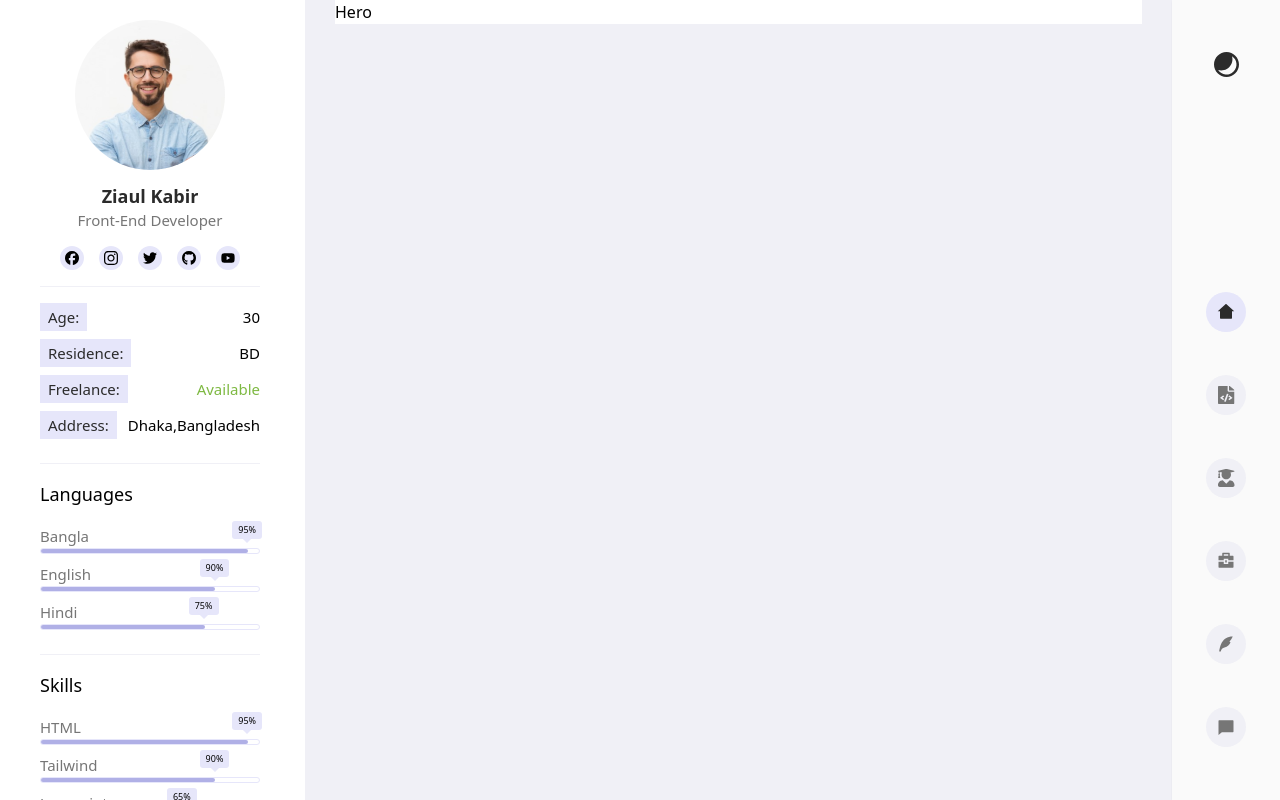
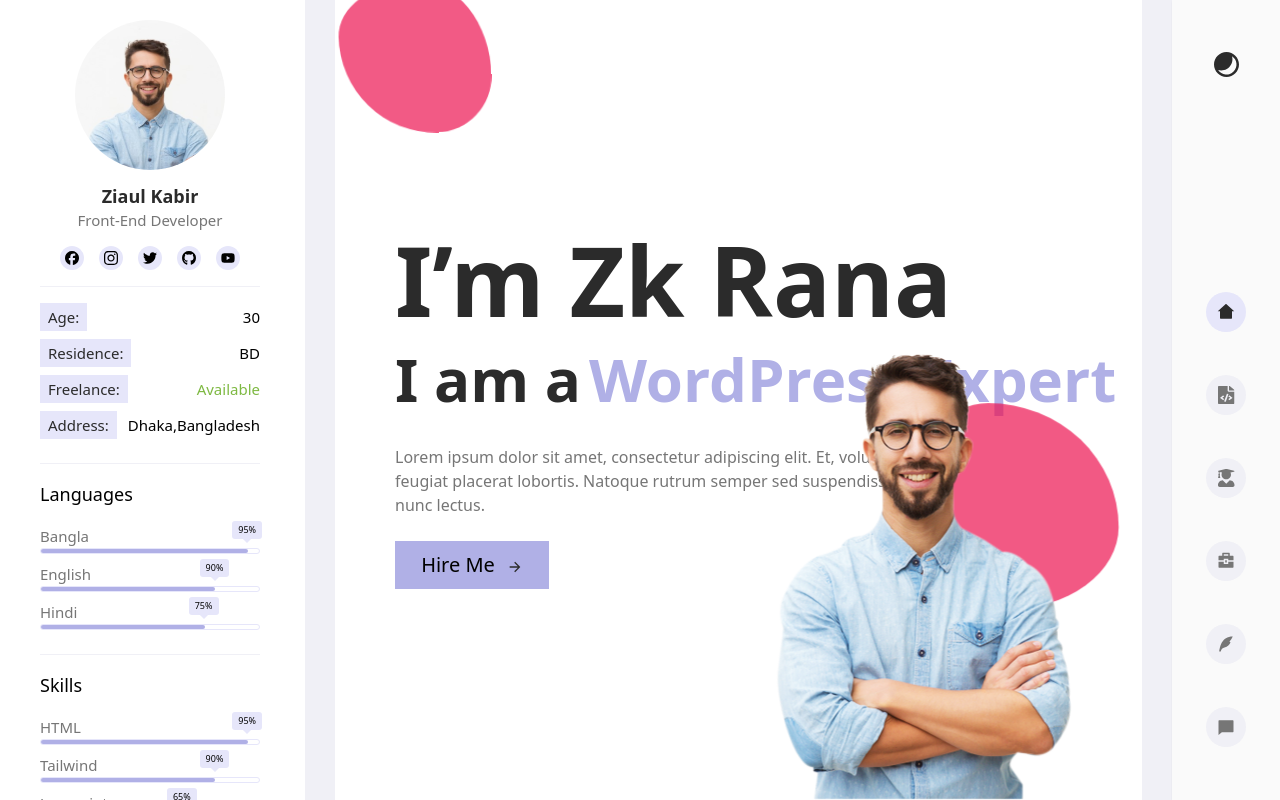
Before and after one commit to zkrana/portfolio, a Next.js app: page / in a window 1280 px wide. Built offline with nearby package versions, Linux system fonts and the light colour scheme.

Commit message:
Home screen complete

```diff
--- a/app/globals.css
+++ b/app/globals.css
@@ -85,4 +85,73 @@
             opacity: 1;
         }
     }
+
+
+/* SkillToggle.css */
+.skill-toggle {
+    display: flex;
+    align-items: center;
+    justify-content: center;
+    height: 100px; /* Adjust the height as needed */
+  }
+
+  .skill-animation {
+    color: #B0B0E6;
+    opacity: 0;
+    transition: opacity 0.5s ease-in-out; /* Adjust the transition duration and timing as needed */
+  }
+
+  .skill-animation.show {
+    opacity: 1;
+  }
+
+  .shape-blob {
+	background:#ED1250;
+	height: 200px;
+	width: 200px;
+	border-radius: 30% 50% 20% 40%;
+  	animation:
+		transform 20s ease-in-out infinite both alternate,
+		movement_one 40s ease-in-out infinite both;
+	opacity:.7;
+	position: absolute;
+	left: 70%;
+	top: 50%;
 }
+.shape-blob.one{
+	height: 150px;
+	width: 150px;
+	left: 0px;
+	top: -20px;
+    z-index: 0;
+	transform: rotate(-180deg);
+	animation: transform 30s ease-in-out infinite both alternate, movement_two 60s ease-in-out infinite both;
+}
+
+@keyframes transform
+{
+    0%,
+  100% { border-radius: 33% 67% 70% 30% / 30% 30% 70% 70%; }
+   20% { border-radius: 37% 63% 51% 49% / 37% 65% 35% 63%; }
+   40% { border-radius: 36% 64% 64% 36% / 64% 48% 52% 36%; }
+   60% { border-radius: 37% 63% 51% 49% / 30% 30% 70% 70%; }
+   80% { border-radius: 40% 60% 42% 58% / 41% 51% 49% 59%; }
+}
+
+
+@keyframes movement_one
+{
+    0%,
+  100% { transform: none; }
+   50% { transform: translate(50%, 20%) rotateY(10deg) scale(1.2); }
+}
+
+@keyframes movement_two
+{
+    0%,
+  500% { transform: none; }
+   50% { transform: translate(50%, 20%) rotate(-200deg) scale(1.2);}
+}
+
+
+}
--- a/app/page.tsx
+++ b/app/page.tsx
@@ -1,13 +1,13 @@
 import Image from 'next/image'
 import LeftSideBar from '@/components/leftsidebar/LeftSideBar'
-import Hero from '@/components/Hero'
+import HeroWrapper from '@/components/HeroWrapper'
 import RightSidebar from '@/components/rightsidebar/RightSidebar'
 
 export default function Home() {
   return (
     <div className='w-full flex gap-[30px] justify-between h-ful'>
       <LeftSideBar />
-      <Hero />
+      <HeroWrapper />
       <RightSidebar />
     </div>
   )
--- a/components/Hero.jsx
+++ /dev/null
@@ -1,10 +0,0 @@
-import React from 'react'
-
-export default function
-() {
-  return (
-    <div className='bg-white w-[calc(100%-473px)] block mx-auto ml-[335px]'>
-        Hero
-    </div>
-  )
-}
--- /dev/null
+++ b/components/HeroWrapper.jsx
@@ -0,0 +1,10 @@
+import React from 'react'
+import Hero from './hero/Hero'
+export default function HeroWrapper
+() {
+  return (
+    <>
+      <Hero />
+    </>
+  )
+}
--- /dev/null
+++ b/components/hero/Hero.jsx
@@ -0,0 +1,52 @@
+'use client'
+import Image from 'next/image'
+import PersonalImg from '../../public/zk.png'; // Make sure this path is correct
+import ToggleSkill from './SkillToggle'
+export default function Hero() {
+
+  return (
+    <div className='bg-white w-[calc(100%-473px)] min-h-[100vh] flex justify-between items-center ml-[335px] pt-[93px] pl-[60px] pb-[74px] relative'>
+    <div class="shape-blob"></div>
+	<div class="shape-blob one"></div>
+
+
+      <div className="content max-w-4xl">
+        <h1 className='her-t text-8xl leading-[98px] font-[700] text-text '>
+            I’m Zk Rana
+        </h1>
+
+        <ToggleSkill/>
+
+        <p className='hero-desc text-base text-sub-head pt-4 max-w-lg '>
+            Lorem ipsum dolor sit amet, consectetur adipiscing elit. Et, volutpat feugiat placerat lobortis. Natoque rutrum semper sed suspendisse nunc lectus.
+        </p>
+
+        <div className='w-[154px] h-12 mt-6'>
+        <button
+            type='button'
+            className=' w-full bg-[#B0B0E6] flex justify-center items-center gap-3 px-[19.5px] py-[10px]'
+            download
+            aria-label='Download CV'
+        >
+            <span className=' text-xl '>Hire Me </span>
+            <svg
+                className=' mt-1'
+                width="16" height="16" viewBox="0 0 16 16" fill="none" xmlns="http://www.w3.org/2000/svg">
+                <g clip-path="url(#clip0_2_2655)">
+                    <path d="M10.7812 7.33312L7.20517 3.75712L8.14784 2.81445L13.3332 7.99979L8.14784 13.1851L7.20517 12.2425L10.7812 8.66645H2.6665V7.33312H10.7812Z" fill="#2B2B2B"/>
+                </g>
+                <defs>
+                    <clipPath id="clip0_2_2655">
+                    <rect width="16" height="16" fill="white"/>
+                    </clipPath>
+                </defs>
+            </svg>
+        </button>
+        </div>
+      </div>
+      <figure className=' absolute right-[58px] bottom-0'>
+        <Image src={PersonalImg} alt='Hero' />
+      </figure>
+    </div>
+  );
+}
--- /dev/null
+++ b/components/hero/SkillToggle.jsx
@@ -0,0 +1,65 @@
+'use client'
+import React, { useEffect, useState } from 'react';
+
+export default function SkillToggle() {
+  const Skills = [
+    {
+      id: 1,
+      skill: 'Front-end Developer',
+    },
+    {
+      id: 2,
+      skill: 'Domain, Hosting Expert',
+    },
+    {
+      id: 3,
+      skill: 'WordPress Expert',
+    },
+    {
+      id: 4,
+      skill: 'Dreamer',
+    },
+  ];
+  const [currentName, setCurrentName] = useState('');
+  const [visibleCharacters, setVisibleCharacters] = useState(0);
+
+  const skillChange = () => {
+    const randomIndex = Math.floor(Math.random() * Skills.length);
+    const newSkill = Skills[randomIndex].skill;
+
+    // Start with 0 visible characters
+    setVisibleCharacters(0);
+
+    // Gradually reveal the characters
+    const intervalId = setInterval(() => {
+      setVisibleCharacters((prevCount) =>
+        prevCount < newSkill.length ? prevCount + 1 : prevCount
+      );
+    }, 50); // Adjust the interval duration as needed
+
+    // Set the new skill after revealing all characters
+    setTimeout(() => {
+      clearInterval(intervalId);
+      setCurrentName(newSkill);
+    }, newSkill.length * 50 + 500); // Adjust the delay as needed
+  };
+
+  useEffect(() => {
+    skillChange();
+    const intervalId = setInterval(() => {
+      skillChange();
+    }, 4000); // Adjust the interval duration as needed
+
+    return () => {
+      clearInterval(intervalId);
+    };
+  }, []);
+
+  return (
+    <div className='flex items-center gap-2'>
+      <h4 className='skill-toggle text-6xl leading-[98px] text-text font-bold '>
+      <span> I am a </span>
+      <span className={`skill-animation show ml-2`}> {currentName} </span> </h4>
+    </div>
+  );
+}
--- a/package.json
+++ b/package.json
@@ -20,8 +20,10 @@
     "eslint": "8.48.0",
     "eslint-config-next": "13.4.19",
     "next": "13.4.19",
-    "react": "18.2.0",
-    "react-dom": "18.2.0",
+    "particles.js": "^2.0.0",
+    "react": "^18.2.0",
+    "react-dom": "^18.2.0",
+    "react-spring": "^9.7.2",
     "typescript": "5.2.2"
   },
   "devDependencies": {
--- a/tailwind.config.js
+++ b/tailwind.config.js
@@ -14,6 +14,7 @@ module.exports = {
         bg:'#E6E6FA'
       },
       colors:{
+        'text-primary': '#E6E6FA',
         text: '#2B2B2B',
         'sub-head': '#767676'
       }
```
Also changed, not shown: public/zk.png (added), 1 other file (tests, documents, lock files or other folders).
